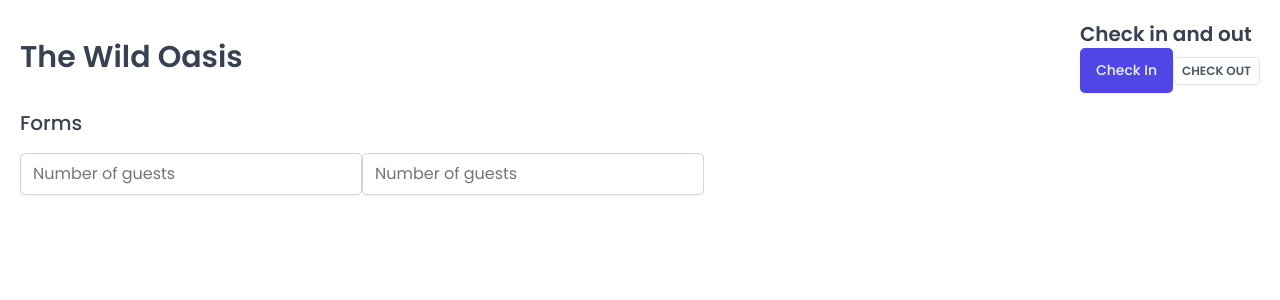
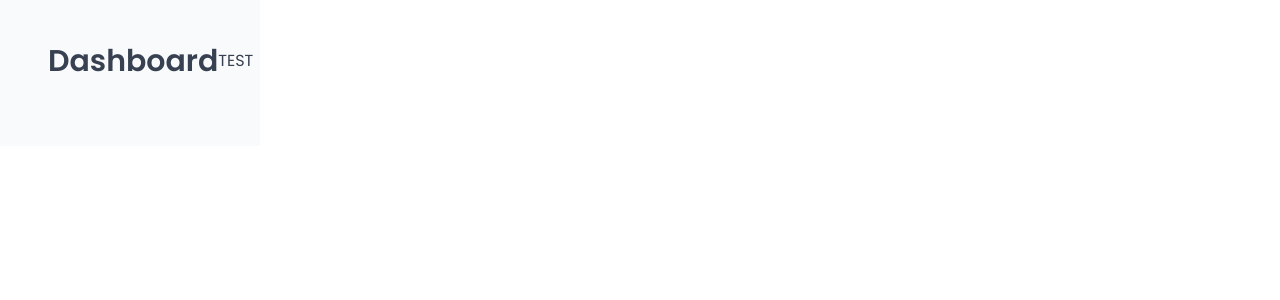
Before and after one commit to marcomontilla/the-wild-oasis, a React (Vite) app: page /dashboard in a window 1280 px wide. Shown: the top 300 px of the page. Built offline with nearby package versions, Linux system fonts and the light colour scheme; a web font is replaced by a local one.

Commit message:
332. Building More Reusable Styled Components

```diff
--- a/package.json
+++ b/package.json
@@ -12,6 +12,7 @@
   "dependencies": {
     "react": "^18.2.0",
     "react-dom": "^18.2.0",
+    "react-router-dom": "^6.26.1",
     "styled-components": "^6.1.12",
     "typescript": "^5.5.4"
   },
--- a/src/App.jsx
+++ b/src/App.jsx
@@ -1,50 +1,36 @@
-import styled from "styled-components";
-import GlobalStyles from "./styles/GlobalStyles.js";
-import Button from "./ui/Button";
-import Input from "./ui/Input";
-import Heading from "./ui/Heading.jsx";
-import Row from "./ui/Row.jsx";
+import { BrowserRouter, Navigate, Route, Routes } from "react-router-dom";
 
-const StyledApp = styled.main`
-  /* background-color: orangered; */
-  padding: 20px;
-`;
+import GlobalStyles from "./styles/GlobalStyles";
+import Dashboard from "./pages/Dashboard";
+import Bookings from "./pages/Bookings";
+import Cabins from "./pages/Cabins";
+import Users from "./pages/Users";
+import Settings from "./pages/Settings";
+import Account from "./pages/Account";
+import Login from "./pages/Login";
+import PageNotFound from "./pages/PageNotFound";
+import AppLayout from "./ui/AppLayout";
 
 function App() {
   return (
     <>
       <GlobalStyles />
-      <StyledApp>
-        <Row>
-          <Row type="horizontal">
-            <Heading as="h1">The Wild Oasis</Heading>
+      <BrowserRouter>
+        <Routes>
+          <Route element={<AppLayout />}>
+            <Route index element={<Navigate replace to="dashboard" />} />
+            <Route path="dashboard" element={<Dashboard />} />
+            <Route path="bookings" element={<Bookings />} />
+            <Route path="cabins" element={<Cabins />} />
+            <Route path="users" element={<Users />} />
+            <Route path="settings" element={<Settings />} />
+            <Route path="account" element={<Account />} />
+          </Route>
 
-            <div>
-              <Heading as="h2">Check in and out</Heading>
-              <Button
-                onClick={() => alert("Check in")}
-              >
-                Check In
-              </Button>
-              <Button
-                variation="secondary"
-                size="small"
-                onClick={() => alert("Check out")}
-              >
-                Check Out
-              </Button>
-            </div>
-          </Row>
-
-          <Row>
-            <Heading as="h3">Forms</Heading>
-            <form>
-              <Input type="number" placeholder="Number of guests" />
-              <Input type="number" placeholder="Number of guests" />
-            </form>
-          </Row>
-        </Row>
-      </StyledApp>
+          <Route path="login" element={<Login />} />
+          <Route path="*" element={<PageNotFound />} />
+        </Routes>
+      </BrowserRouter>
     </>
   );
 }
--- /dev/null
+++ b/src/ui/AppLayout.jsx
@@ -0,0 +1,30 @@
+import { Outlet } from "react-router-dom";
+// import Sidebar from "./Sidebar";
+// import Header from "./Header";
+import styled from "styled-components";
+
+const StyledAppLayout = styled.div`
+  display: grid;
+  grid-template-columns: 26rem 1fr;
+  grid-template-rows: auto 1fr;
+  height: 100vh;
+`;
+
+const Main = styled.main`
+  background-color: var(--color-grey-50);
+  padding: 4rem 4.8rem 6.4rem;
+`;
+
+function AppLayout() {
+  return (
+    <StyledAppLayout>
+      {/* <Header />
+      <Sidebar /> */}
+      <Main>
+        <Outlet />
+      </Main>
+    </StyledAppLayout>
+  );
+}
+
+export default AppLayout;
```
Also changed, not shown: 1 other file (tests, documents, lock files or other folders).
